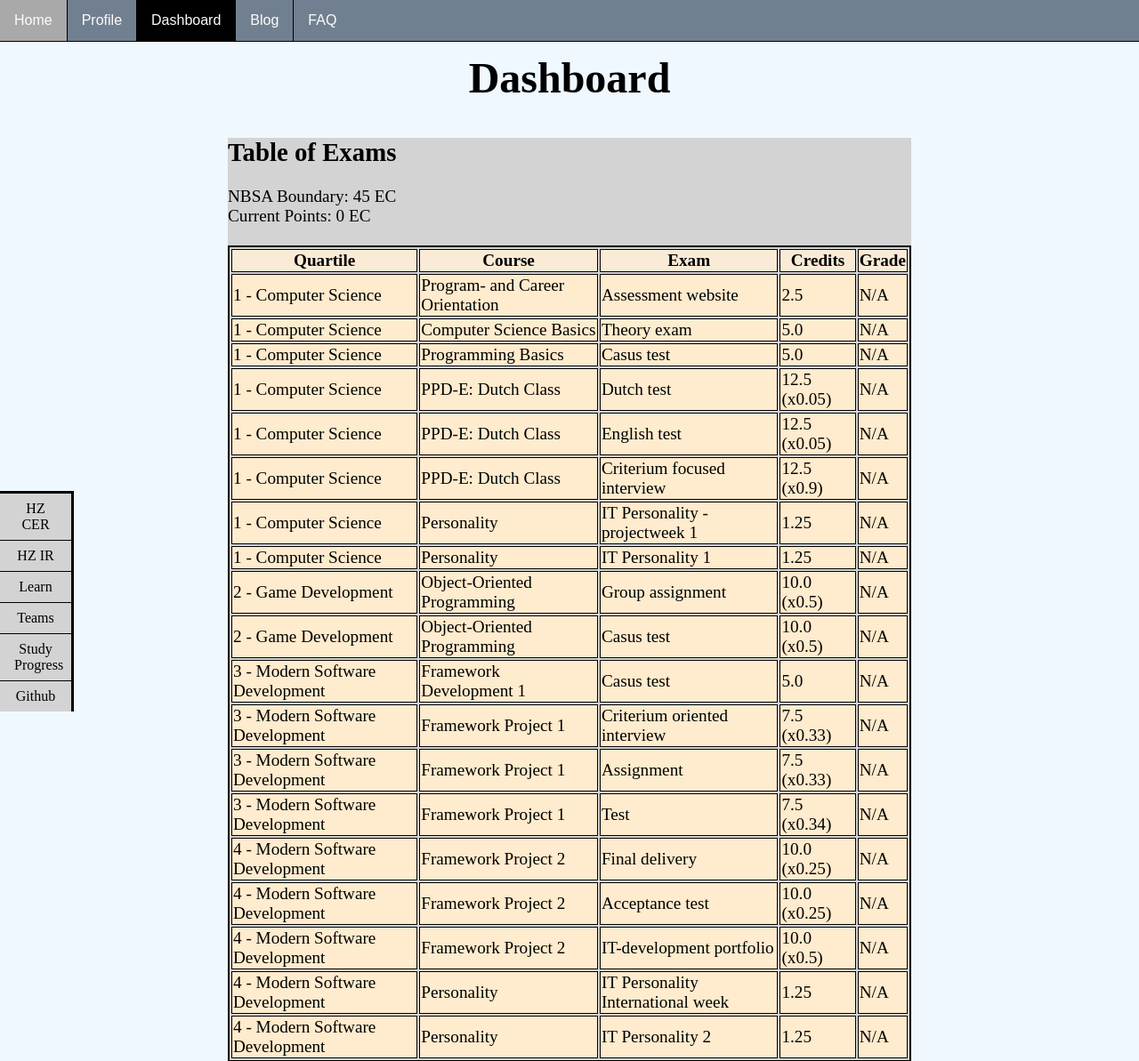
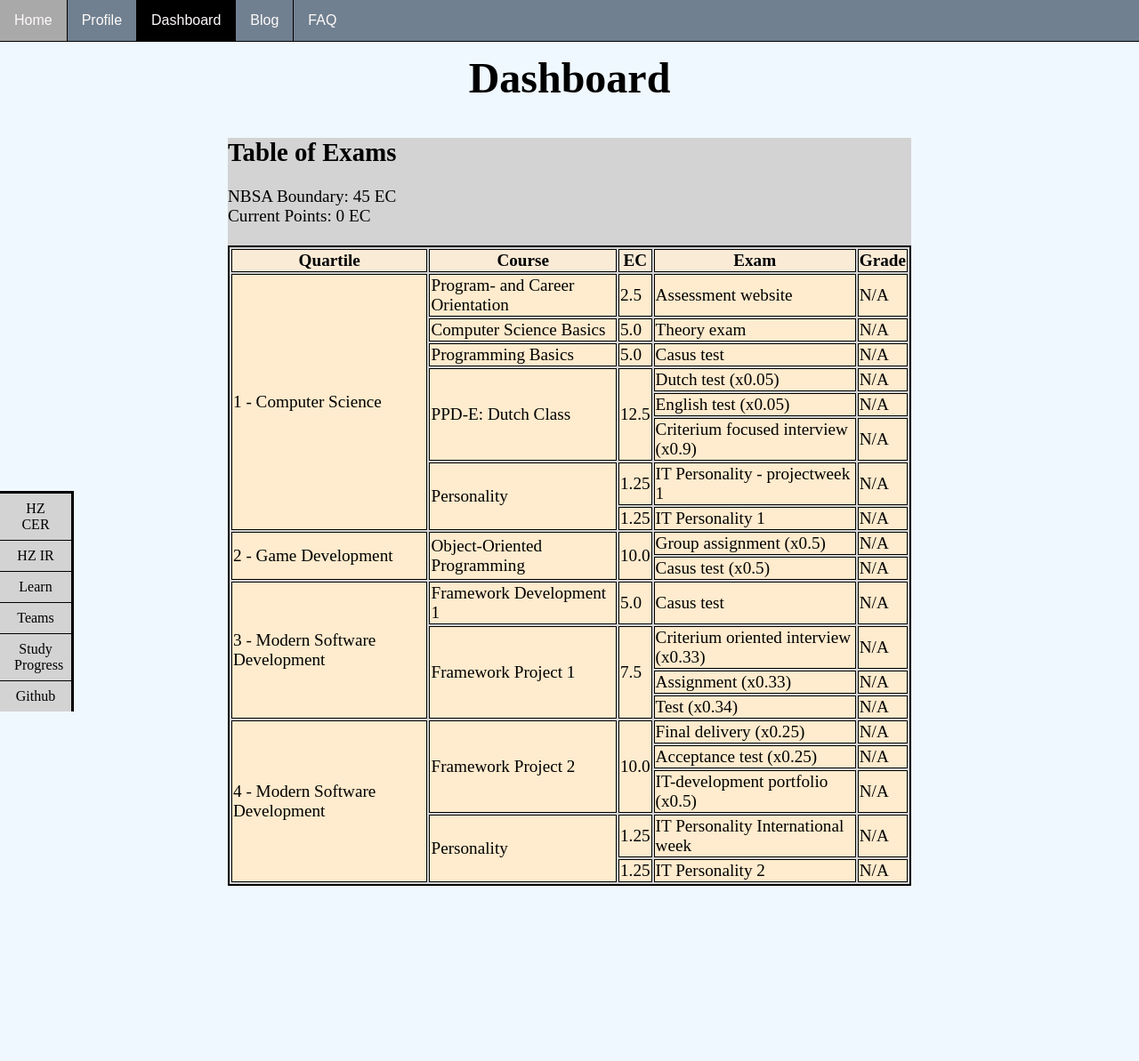
Before and after one commit to TheMineMan100/TheMineMan100.github.io, a website: page dashboard.html in a window 1280 px wide. Shown: the whole page at 89% size. After the commit the page ends 996 px from the top, so only its background shows below. Drawn offline with Linux system fonts and the light colour scheme.

Commit message:
Added merged cells to dashboard table and made attempt at grid table and flexbox table, both now in comments

```diff
--- a/dashboard.html
+++ b/dashboard.html
@@ -54,145 +54,256 @@
             <tr>
               <th>Quartile</th>
               <th>Course</th>
+              <th>EC</th>
               <th>Exam</th>
-              <th>Credits</th>
               <th>Grade</th>
             </tr>
             <tr>
-              <td>1 - Computer Science</td>
+              <td rowspan="8">1 - Computer Science</td>
               <td>Program- and Career Orientation</td>
+              <td>2.5</td>
               <td>Assessment website</td>
-              <td>2.5</td>
               <td>N/A</td>
             </tr>
             <tr>
-              <td>1 - Computer Science</td>
               <td>Computer Science Basics</td>
+              <td>5.0</td>
               <td>Theory exam</td>
-              <td>5.0</td>
               <td>N/A</td>
             </tr>
             <tr>
-              <td>1 - Computer Science</td>
               <td>Programming Basics</td>
+              <td>5.0</td>
               <td>Casus test</td>
-              <td>5.0</td>
               <td>N/A</td>
             </tr>
             <tr>
-              <td>1 - Computer Science</td>
-              <td>PPD-E: Dutch Class</td>
-              <td>Dutch test</td>
-              <td>12.5 (x0.05)</td>
+              <td rowspan="3">PPD-E: Dutch Class</td>
+              <td rowspan="3">12.5</td>
+              <td>Dutch test (x0.05)</td>
               <td>N/A</td>
             </tr>
             <tr>
-              <td>1 - Computer Science</td>
-              <td>PPD-E: Dutch Class</td>
-              <td>English test</td>
-              <td>12.5 (x0.05)</td>
+              <td>English test (x0.05)</td>
               <td>N/A</td>
             </tr>
             <tr>
-              <td>1 - Computer Science</td>
-              <td>PPD-E: Dutch Class</td>
-              <td>Criterium focused interview</td>
-              <td>12.5 (x0.9)</td>
+              <td>Criterium focused interview (x0.9)</td>
               <td>N/A</td>
             </tr>
             <tr>
-              <td>1 - Computer Science</td>
-              <td>Personality</td>
+              <td rowspan="2">Personality</td>
+              <td>1.25</td>
               <td>IT Personality - projectweek 1</td>
-              <td>1.25</td>
               <td>N/A</td>
             </tr>
             <tr>
-              <td>1 - Computer Science</td>
-              <td>Personality</td>
+              <td>1.25</td>
               <td>IT Personality 1</td>
-              <td>1.25</td>
               <td>N/A</td>
             </tr>
             <tr>
-              <td>2 - Game Development</td>
-              <td>Object-Oriented Programming</td>
-              <td>Group assignment</td>
-              <td>10.0 (x0.5)</td>
+              <td rowspan="2">2 - Game Development</td>
+              <td rowspan="2">Object-Oriented Programming</td>
+              <td rowspan="2">10.0</td>
+              <td>Group assignment (x0.5)</td>
               <td>N/A</td>
             </tr>
             <tr>
-              <td>2 - Game Development</td>
-              <td>Object-Oriented Programming</td>
-              <td>Casus test</td>
-              <td>10.0 (x0.5)</td>
+              <td>Casus test (x0.5)</td>
               <td>N/A</td>
             </tr>
             <tr>
-              <td>3 - Modern Software Development</td>
+              <td rowspan="4">3 - Modern Software Development</td>
               <td>Framework Development 1</td>
+              <td>5.0</td>
               <td>Casus test</td>
-              <td>5.0</td>
               <td>N/A</td>
             </tr>
             <tr>
-              <td>3 - Modern Software Development</td>
-              <td>Framework Project 1</td>
-              <td>Criterium oriented interview</td>
-              <td>7.5 (x0.33)</td>
+              <td rowspan="3">Framework Project 1</td>
+              <td rowspan="3">7.5</td>
+              <td>Criterium oriented interview (x0.33)</td>
               <td>N/A</td>
             </tr>
             <tr>
-              <td>3 - Modern Software Development</td>
-              <td>Framework Project 1</td>
-              <td>Assignment</td>
-              <td>7.5 (x0.33)</td>
+              <td>Assignment (x0.33)</td>
               <td>N/A</td>
             </tr>
             <tr>
-              <td>3 - Modern Software Development</td>
-              <td>Framework Project 1</td>
-              <td>Test</td>
-              <td>7.5 (x0.34)</td>
+              <td>Test (x0.34)</td>
               <td>N/A</td>
             </tr>
             <tr>
-              <td>4 - Modern Software Development</td>
-              <td>Framework Project 2</td>
-              <td>Final delivery</td>
-              <td>10.0 (x0.25)</td>
+              <td rowspan="5">4 - Modern Software Development</td>
+              <td rowspan="3">Framework Project 2</td>
+              <td rowspan="3">10.0</td>
+              <td>Final delivery (x0.25)</td>
               <td>N/A</td>
             </tr>
             <tr>
-              <td>4 - Modern Software Development</td>
-              <td>Framework Project 2</td>
-              <td>Acceptance test</td>
-              <td>10.0 (x0.25)</td>
+              <td>Acceptance test (x0.25)</td>
               <td>N/A</td>
             </tr>
             <tr>
-              <td>4 - Modern Software Development</td>
-              <td>Framework Project 2</td>
-              <td>IT-development portfolio</td>
-              <td>10.0 (x0.5)</td>
+              <td>IT-development portfolio (x0.5)</td>
               <td>N/A</td>
             </tr>
             <tr>
-              <td>4 - Modern Software Development</td>
-              <td>Personality</td>
+              <td rowspan="2">Personality</td>
+              <td>1.25</td>
               <td>IT Personality International week</td>
-              <td>1.25</td>
               <td>N/A</td>
             </tr>
             <tr>
-              <td>4 - Modern Software Development</td>
-              <td>Personality</td>
+              <td>1.25</td>
               <td>IT Personality 2</td>
-              <td>1.25</td>
               <td>N/A</td>
             </tr>
           </table>
         </article>
+        <!-- maak flex tabel later
+        <article>
+          <div class="exam-table">
+            <p>r1c1</p>
+            <p>r1c2</p>
+            <p>r1c3</p>
+            <p>r1c4</p>
+            <p>r1c5</p>
+            <p>r2c1</p>
+            <p>r2c2</p>
+            <p>r2c3</p>
+            <p>r2c4</p>
+            <p>r2c5</p>
+          </div>
+        </article>
+        -->
+
+        <!-- Grid tabel
+        <article>
+          <div class="exam-table">
+            <p>Quartile</p>
+            <p>Course</p>
+            <p>EC</p>
+            <p>Exam</p>
+            <p>Grade</p>
+
+            <p>1 - Computer Science</p>
+            <p>IT Personality 2</p>
+            <p>r2c3</p>
+            <p>Assessment website</p>
+            <p>r2c5</p>
+
+            <p></p>
+            <p>Computer Science Basics</p>
+            <p>r3c3</p>
+            <p>Theory exam</p>
+            <p>r3c5</p>
+
+            <p></p>
+            <p>Programming Basics</p>
+            <p>r4c3</p>
+            <p>Casus test</p>
+            <p>r4c5</p>
+
+            <p></p>
+            <p>PPD-E: Dutch Class</p>
+            <p>r5c3</p>
+            <p>Dutch test (x0.05)</p>
+            <p>r5c5</p>
+
+            <p></p>
+            <p></p>
+            <p>r6c3</p>
+            <p>English test (x0.05)</p>
+            <p>r6c5</p>
+
+            <p></p>
+            <p></p>
+            <p>r7c3</p>
+            <p>Criterium focused interview (x0.9)</p>
+            <p>r7c5</p>
+
+            <p></p>
+            <p>Personality</p>
+            <p>r8c3</p>
+            <p>IT Personality - projectweek 1</p>
+            <p>r8c5</p>
+
+            <p></p>
+            <p></p>
+            <p>r9c3</p>
+            <p>IT Personality 1</p>
+            <p>r9c5</p>
+
+            <p>r10c1</p>
+            <p>r10c2</p>
+            <p>r10c3</p>
+            <p>Group assignment (x0.5)</p>
+            <p>r10c5</p>
+
+            <p>r11c1</p>
+            <p>r11c2</p>
+            <p>r11c3</p>
+            <p>Casus test (x0.5)</p>
+            <p>r11c5</p>
+
+            <p>r12c1</p>
+            <p>r12c2</p>
+            <p>r12c3</p>
+            <p>Casus test</p>
+            <p>r12c5</p>
+
+            <p>r13c1</p>
+            <p>r13c2</p>
+            <p>r13c3</p>
+            <p>Criterium oriented interview (x0.33)</p>
+            <p>r13c5</p>
+
+            <p>r14c1</p>
+            <p>r14c2</p>
+            <p>r14c3</p>
+            <p>Assignment (x0.33)</p>
+            <p>r14c5</p>
+
+            <p>r15c1</p>
+            <p>r15c2</p>
+            <p>r15c3</p>
+            <p>Test (x0.34)</p>
+            <p>r15c5</p>
+
+            <p>r16c1</p>
+            <p>r16c2</p>
+            <p>r16c3</p>
+            <p>Final delivery (x0.25)</p>
+            <p>r16c5</p>
+
+            <p>r17c1</p>
+            <p>r17c2</p>
+            <p>r17c3</p>
+            <p>Acceptance test (x0.25)</p>
+            <p>r17c5</p>
+
+            <p>r18c1</p>
+            <p>r18c2</p>
+            <p>r18c3</p>
+            <p>IT-development portfolio (x0.5)</p>
+            <p>r18c5</p>
+
+            <p>r19c1</p>
+            <p>r19c2</p>
+            <p>r19c3</p>
+            <p>IT Personality International week</p>
+            <p>r19c5</p>
+
+            <p>r20c1</p>
+            <p>r20c2</p>
+            <p>r20c3</p>
+            <p>IT Personality 2</p>
+            <p>r20c5</p>
+          </div>
+        </article>
+        -->
       </main>
     </div>
   </body>
```
Also changed, not shown: css/style.css (+39 -0 lines).
